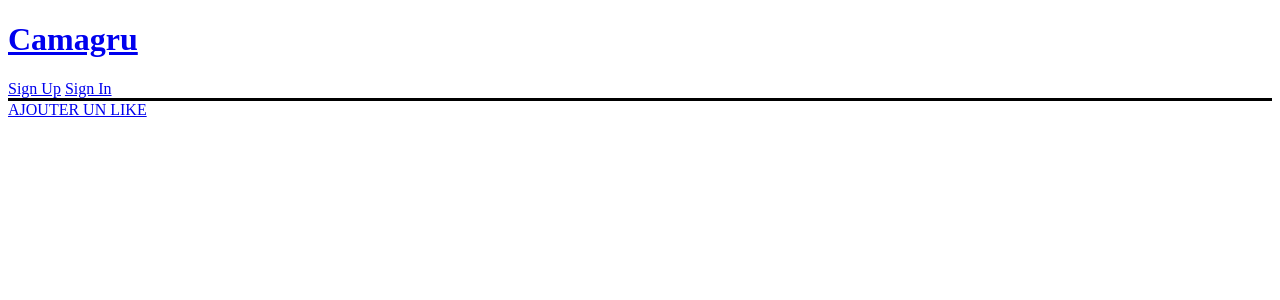
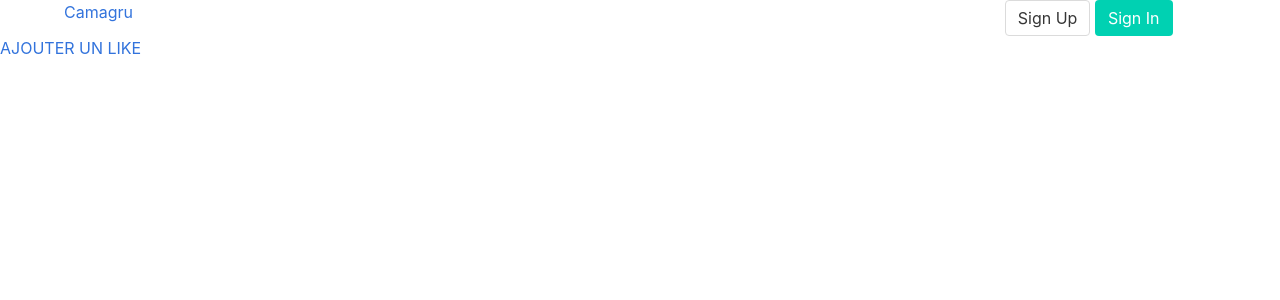
Before and after one commit to bclaudios/42-Camagru, a PHP site: page / in a window 1280 px wide. Shown: the top 300 px of the page. Run offline with PHP 8.4, Linux system fonts and the light colour scheme.

Commit message:
Push a la zeub

```diff
--- a/app/assets/css/newPost.css
+++ b/app/assets/css/newPost.css
@@ -1,4 +1,4 @@
-#overlay	{
+/* #overlay	{
 	position:relative;
 }
 
@@ -7,4 +7,4 @@
 	left:0;
 	top:0;
 	cursor:move;
-}
+} */
--- a/app/controllers/postController.php
+++ b/app/controllers/postController.php
@@ -30,7 +30,7 @@ function view_WebcamPost()	{
 	$title = "New Post";
 	$stickers = ["frame1.png", "frame2.png", "frame3.png", "frame4.png", "frame5.png", "frame6.png", "frame7.png", "frame8.png", "frame9.png", "frame10.png"];
 	$user = GetCurrentUser();
-	$lastPosts = PostModel::db_GetLastPosts($user['user_id'], 5);
+	$lastPosts = PostModel::db_GetNLastPostsFromUser($user['user_id'], 5);
 	require_once("app/views/pages/postWebcam.php");
 }
 
--- a/app/views/layouts/header.php
+++ b/app/views/layouts/header.php
@@ -4,19 +4,28 @@
 	<meta charset="UTF-8">
 	<meta name="viewport" content="width=device-width, initial-scale=1.0">
 	<meta http-equiv="X-UA-Compatible" content="ie=edge">
-	<!-- <link rel="stylesheet" href="postWebcam.css"> -->
+	<link rel="stylesheet" href="https://cdnjs.cloudflare.com/ajax/libs/bulma/0.7.5/css/bulma.css">
+	<meta name="viewport" content="width=device-width, initial-scale=1">
 	<title><?=$title?></title>
 </head>
-<header style="border-bottom: 3px solid black;">
+<header>
+<div class="container">
+	<div class="columns">
+		<div class="column is-four-fifths">
 			<a href="index.php">
 				<h1>Camagru</h1>
 			</a>
+		</div>
+		<div class="column">
 			<?php if (empty($_SESSION['user']))	{?>
-		<a href="/index.php?page=signUp">Sign Up</a>
-		<a href="/index.php?page=signIn">Sign In</a>
+				<a href="/index.php?page=signUp" class="button">Sign Up</a>
+				<a href="/index.php?page=signIn" class="button is-primary">Sign In</a>
 			<?php } else { ?>
-		<a href="/index.php?page=webcamPost">New Post</a>
-		<a href="/index.php?page=profil">Profil</a>
-		<a href="/index.php?action=logOut">Disconnect</a>
+				<a href="/index.php?page=webcamPost" class="button">New Post</a>
+				<a href="/index.php?page=profil" class="button">Profil</a>
+				<a href="/index.php?action=logOut" class="button">Disconnect</a>
 			<?php } ?>
+		</div>
+	</div>
+	</div>
 </header>
```
Also changed, not shown: app/assets/img/posts/bboucher/1558545641.png (added). Lines whose indentation alone changed are shown as unchanged.
